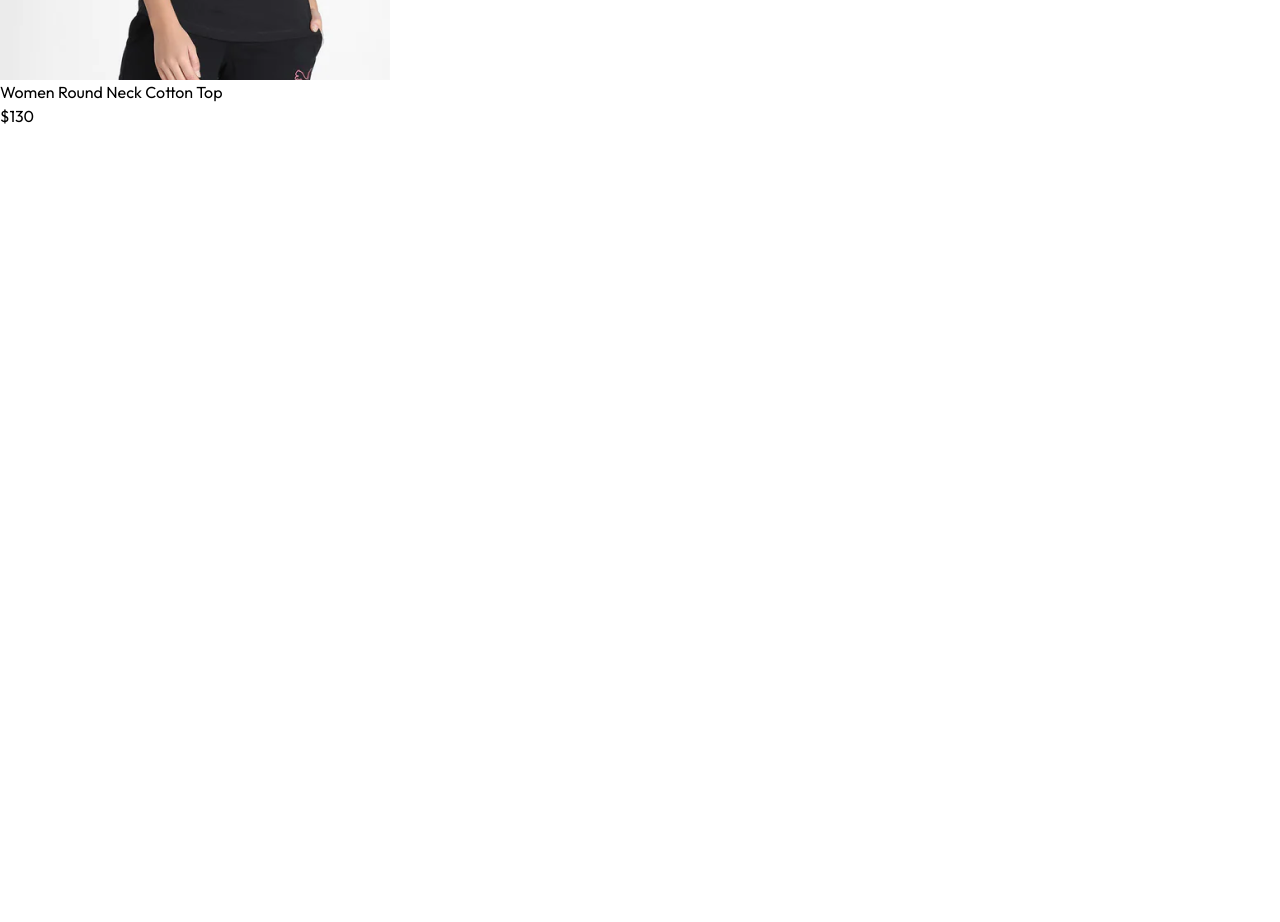
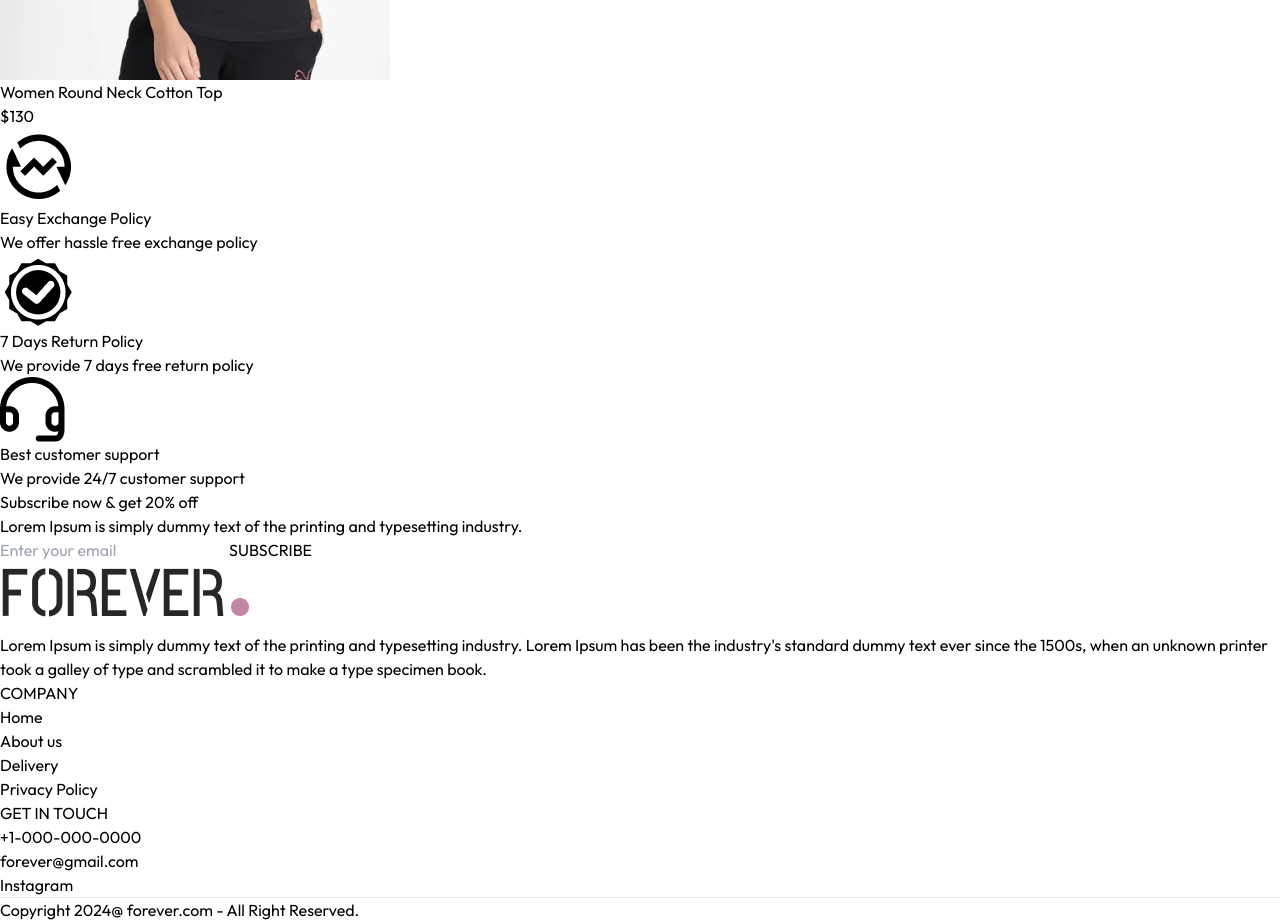
Before and after one commit to Harshvardhan-91/Ecommerce-Website, a React (Vite) app in the folder frontend/: page / in a window 1280 px wide. Shown: the part 9040-9962 px from the top of the page. Before the commit the page ends 9168 px from the top, so only its background shows below. Built offline with nearby package versions, Linux system fonts and the light colour scheme.

Commit message:
Completed Home Page frontend

```diff
--- a/frontend/src/App.jsx
+++ b/frontend/src/App.jsx
@@ -10,6 +10,7 @@
 import PlaceOrder from './pages/PlaceOrder'
 import Orders from './pages/Orders'
 import Navbar from './components/Navbar'
+import Footer from './components/Footer'
 
 const App = () => {
   return (
@@ -26,6 +27,7 @@
         <Route path = '/place-order' element = {<PlaceOrder/>} />
         <Route path = '/orders' element = {<Orders/>} />
       </Routes>
+      <Footer/>
     </div>
   )
 }
--- /dev/null
+++ b/frontend/src/components/Footer.jsx
@@ -0,0 +1,38 @@
+import React from 'react'
+import {assets} from "../assets/assets";
+
+const Footer = () => {
+  return (
+    <div>
+      <div className='flex flex-col sm:grid grid-cols-[3fr_1fr_1fr] gap-14 my-10 mt-40 text-sm'>
+        <div>
+            <img src={assets.logo} className='mb-5 w-32' alt="" />
+            <p className='w-full md:w-2/3 text-gray-600'>Lorem Ipsum is simply dummy text of the printing and typesetting industry. Lorem Ipsum has been the industry's standard dummy text ever since the 1500s, when an unknown printer took a galley of type and scrambled it to make a type specimen book.</p>
+        </div>
+        <div>
+            <p className='text-xl font-medium mb-5'>COMPANY</p>
+            <ul className='flex flex-col gap-1 text-gray-600'>
+                <li>Home</li>
+                <li>About us</li>
+                <li>Delivery</li>
+                <li>Privacy Policy</li>
+            </ul>
+        </div>
+        <div>
+            <p className='text-xl font-medium mb-5'>GET IN TOUCH</p>
+            <ul className='flex flex-col gap-1 text-gray-600'>
+                <li>+1-000-000-0000</li>
+                <li>forever@gmail.com</li>
+                <li>Instagram</li>
+            </ul>
+        </div>
+      </div>
+      <div>
+        <hr />
+        <p className='py-5 text-sm text-center'>Copyright 2024@ forever.com - All Right Reserved.</p>
+      </div>
+    </div>
+  )
+}
+
+export default Footer
--- /dev/null
+++ b/frontend/src/components/NewsletterBox.jsx
@@ -0,0 +1,19 @@
+import React from 'react'
+
+const NewsletterBox = () => {
+    const onSubmitHandler =(event) =>{
+        event.preventDefault();//do not refresh the page
+    }
+  return (
+    <div className='text-center'>
+        <p className='text-2xl font-medium text-gray-800'>Subscribe now & get 20% off</p>
+        <p className='text-gray-400 mt-3'>Lorem Ipsum is simply dummy text of the printing and typesetting industry.</p>
+        <form onSubmit={onSubmitHandler} className='w-full sm:w-1/2 flex items-center gap-3 mx-auto my-6 border pl-3'>
+            <input className='w-full sm:flex-1 outline-none' type="email" placeholder='Enter your email' required/>
+            <button type='submit' className='bg-black text-white text-xs px-10 py-4'>SUBSCRIBE</button>
+        </form>
+    </div>
+  )
+}
+
+export default NewsletterBox
--- /dev/null
+++ b/frontend/src/components/OurPolicy.jsx
@@ -0,0 +1,26 @@
+import React from 'react'
+import { assets } from '../assets/assets'
+
+const OurPolicy = () => {
+  return (
+    <div className='flex flex-col sm:flex-row justify-around gap-12 sm:gap-2 text-center py-20 text-xs sm:text-sm md:text-base text-gray-700'>
+        <div>
+            <img src={assets.exchange_icon} className='w-12 m-auto mb-5' alt="" />
+            <p className='font-semibold'>Easy Exchange Policy</p>
+            <p className='text-gray-400'>We offer hassle free exchange policy</p>
+        </div>
+        <div>
+            <img src={assets.quality_icon} className='w-12 m-auto mb-5' alt="" />
+            <p className='font-semibold'>7 Days Return Policy</p>
+            <p className='text-gray-400'>We provide 7 days free return policy</p>
+        </div>
+        <div>
+            <img src={assets.support_img} className='w-12 m-auto mb-5' alt="" />
+            <p className='font-semibold'>Best customer support</p>
+            <p className='text-gray-400'>We provide 24/7 customer support</p>
+        </div>
+    </div>
+  )
+}
+
+export default OurPolicy
--- a/frontend/src/pages/Home.jsx
+++ b/frontend/src/pages/Home.jsx
@@ -2,6 +2,8 @@
 import Hero from '../components/Hero'
 import LatestCollection from '../components/LatestCollection'
 import BestSeller from '../components/BestSeller'
+import OurPolicy from '../components/OurPolicy'
+import NewsletterBox from '../components/NewsletterBox'
 
 const Home = () => {
   return (
@@ -9,6 +11,8 @@
       <Hero/>
       <LatestCollection/>
       <BestSeller/>
+      <OurPolicy/>
+      <NewsletterBox/>
     </div>
   )
 }
```
